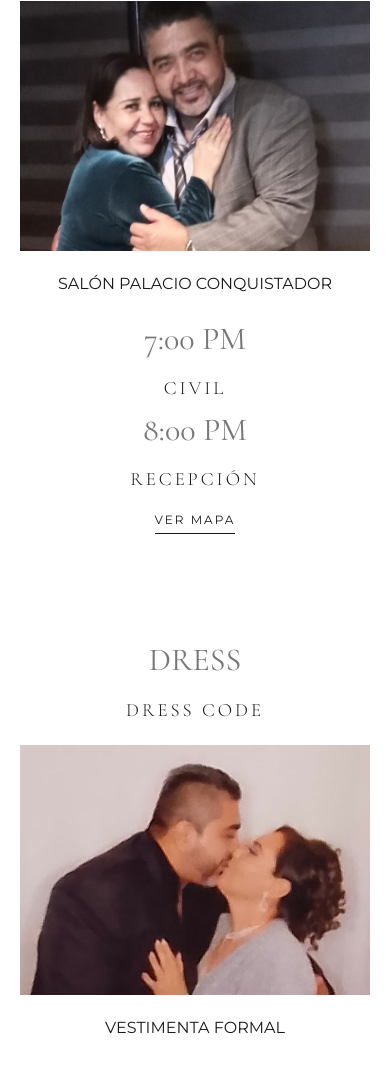
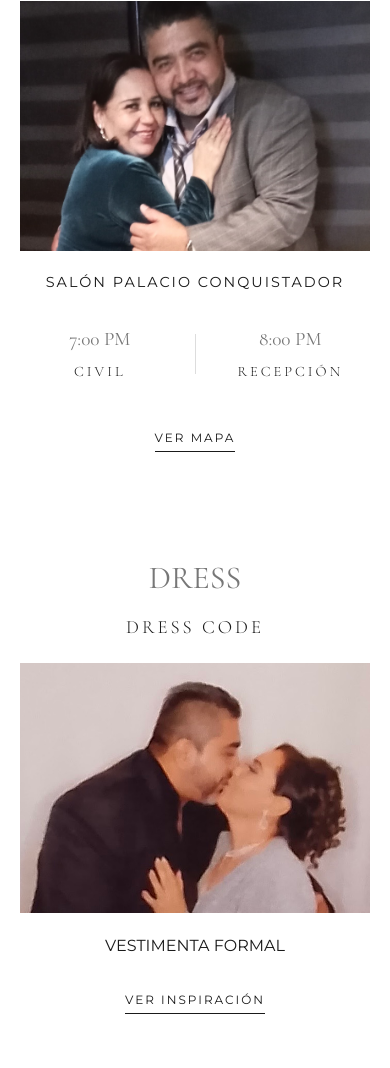
Before and after one commit to Invitaciones-Guru/Magaly-y-Hector, a plain HTML site: page index.html in a window 390 px wide. Shown: the part 2464-3532 px from the top of the page. Drawn offline with nearby package versions, Linux system fonts and the light colour scheme.

Commit message:
Add new styles for combined event layout
Added new styles for combined event layout, including venue name and schedule grid.

```diff
--- a/style.css
+++ b/style.css
@@ -106,3 +106,55 @@
     .qr-card { padding: 40px 15px; border-width: 0.5px; }
     .event-img { height: 250px; }
 }
+
+
+/* NUEVOS ESTILOS PARA EVENTO COMBINADO */
+.venue-name {
+    font-weight: 400;
+    letter-spacing: 2px;
+    margin-bottom: 30px;
+    font-size: 0.9rem;
+    color: var(--black);
+}
+
+.schedule-grid {
+    display: flex;
+    justify-content: center;
+    align-items: center;
+    gap: 30px;
+    margin: 30px 0;
+}
+
+.schedule-item {
+    flex: 1;
+}
+
+.schedule-item .event-hour {
+    font-size: 1.4rem; /* Un poco más pequeño para que quepan dos */
+    margin-bottom: 5px;
+}
+
+.schedule-item h3 {
+    font-size: 1.1rem;
+    letter-spacing: 3px;
+}
+
+.schedule-separator {
+    width: 1px;
+    height: 40px;
+    background-color: #ddd;
+}
+
+/* Ajuste para móvil en el horario agrupado */
+@media (max-width: 600px) {
+    .schedule-grid {
+        flex-direction: row; /* Mantenerlos lado a lado incluso en móvil se ve más elegante */
+        gap: 15px;
+    }
+    .schedule-item .event-hour {
+        font-size: 1.2rem;
+    }
+    .schedule-item h3 {
+        font-size: 0.9rem;
+    }
+}
```
